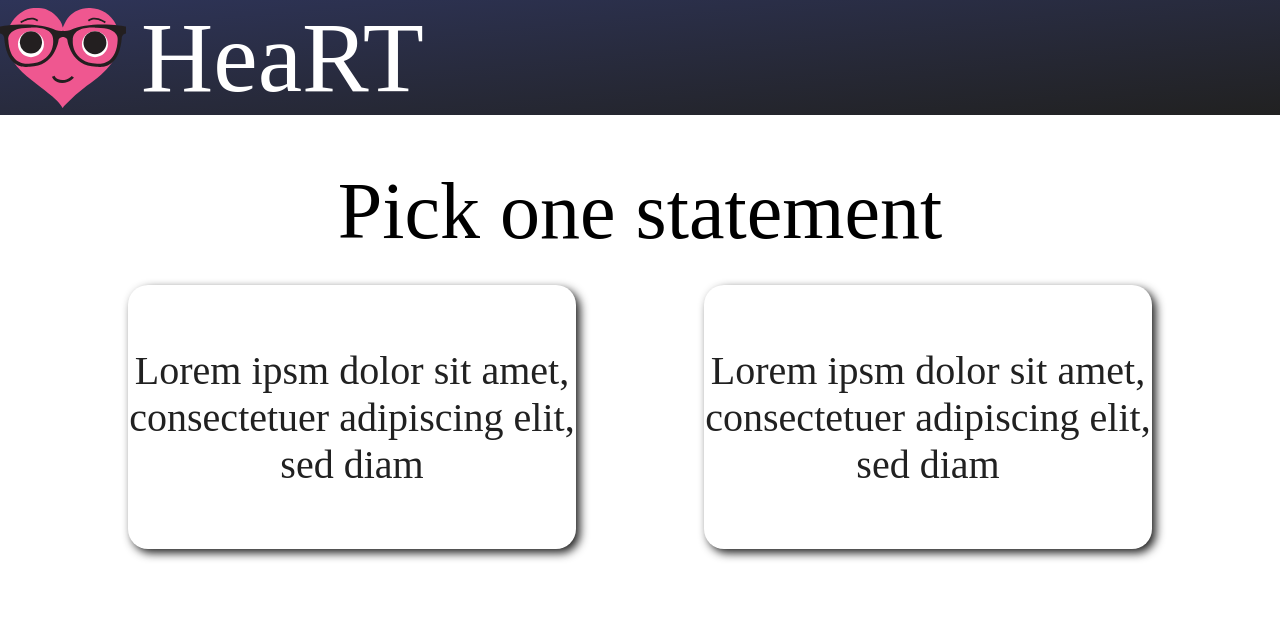
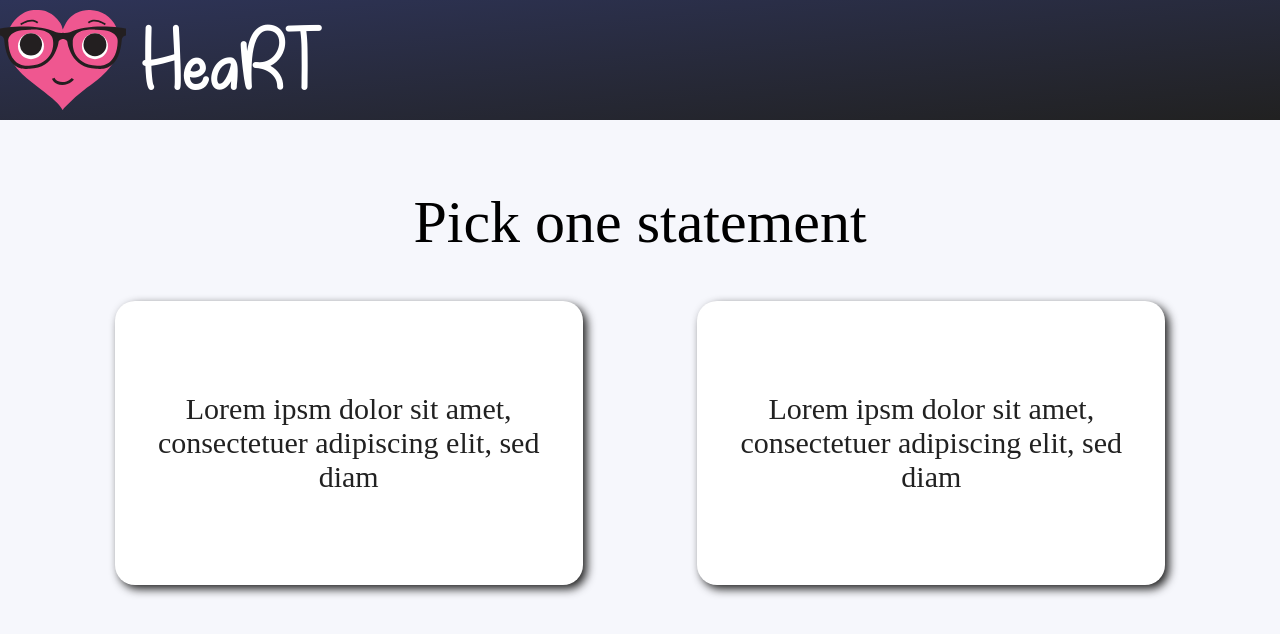
Before and after one commit to HeartUoA/HeaRT, a React (Create React App) app: page /DisplayCards in a window 1280 px wide. Shown: the top 634 px of the page. Built offline with nearby package versions, Linux system fonts and the light colour scheme.

Commit message:
feat(displaycards.tsx and .css): updated data with feedback from reviewer
Changed the header to a fixed position and also corrected the page colour

```diff
--- a/src/pages/DisplayCards.tsx
+++ b/src/pages/DisplayCards.tsx
@@ -17,6 +17,8 @@ const DisplayCards: React.FC = () => {
           <p className="Logo-Title">HeaRT</p>
         </div>
       </div>
+
+      <div className="Main-Body">
         <p className="Statement">Pick one statement</p>
         <div className="Selection">
           <div className="Cards">
@@ -27,6 +29,7 @@ const DisplayCards: React.FC = () => {
           </div>
         </div>
       </div>
+    </div>
   );
 };
 
--- a/src/styles/DisplayCards.css
+++ b/src/styles/DisplayCards.css
@@ -1,10 +1,15 @@
 .DisplayCards {
   display: flex;
   flex-direction: column;
+  height: 100vh;
+  background: #f6f7fc;
 }
 
 .DisplayCards-Header {
   display: flex;
+  position: fixed;
+  left: 0px;
+  right: 0px;
   background: linear-gradient(to bottom right, #2e3458 0%, #212121 100%);
 }
 
@@ -20,23 +25,29 @@
 }
 .Logo-Title {
   display: flex;
-  font-family: "ABeeZee";
+  font-family: "MyHappyEnding";
   color: white;
   font-size: 100px;
   font-weight: normal;
-  margin: 0px 15px 0px 0px;
+  margin: 10px 15px 0px 0px;
 }
+
+.Main-Body {
+  display: flex;
+  flex-direction: column;
+  margin: 10% 0px 0px 0px;
+}
+
 .Statement {
   display: flex;
   font-family: "ABeeZee";
-  font-size: 80px;
+  font-size: 60px;
   justify-content: center;
-  margin: 4% 0px 0px 0px;
+  margin-bottom: 2%;
 }
 .Selection {
   display: flex;
   flex-direction: row;
-  background: white;
   height: 40vh;
   align-items: center;
   justify-content: space-evenly;
@@ -46,17 +57,20 @@
   border-radius: 20px;
   height: 33vh;
   width: 35vw;
+  min-width: 15vw;
+  min-height: 15vh;
   display: flex;
   flex-direction: column;
   justify-content: center;
   box-shadow: 4px 4px 10px #212121;
+  padding: 10px 10px 10px 10px;
 }
 
 .Card-Text {
   font-family: "ABeeZee";
   color: #212121;
   text-align: center;
-  font-size: 40px;
+  font-size: 30px;
   margin: 0px;
   cursor: pointer;
 }
```
Lines whose indentation alone changed are shown as unchanged.
